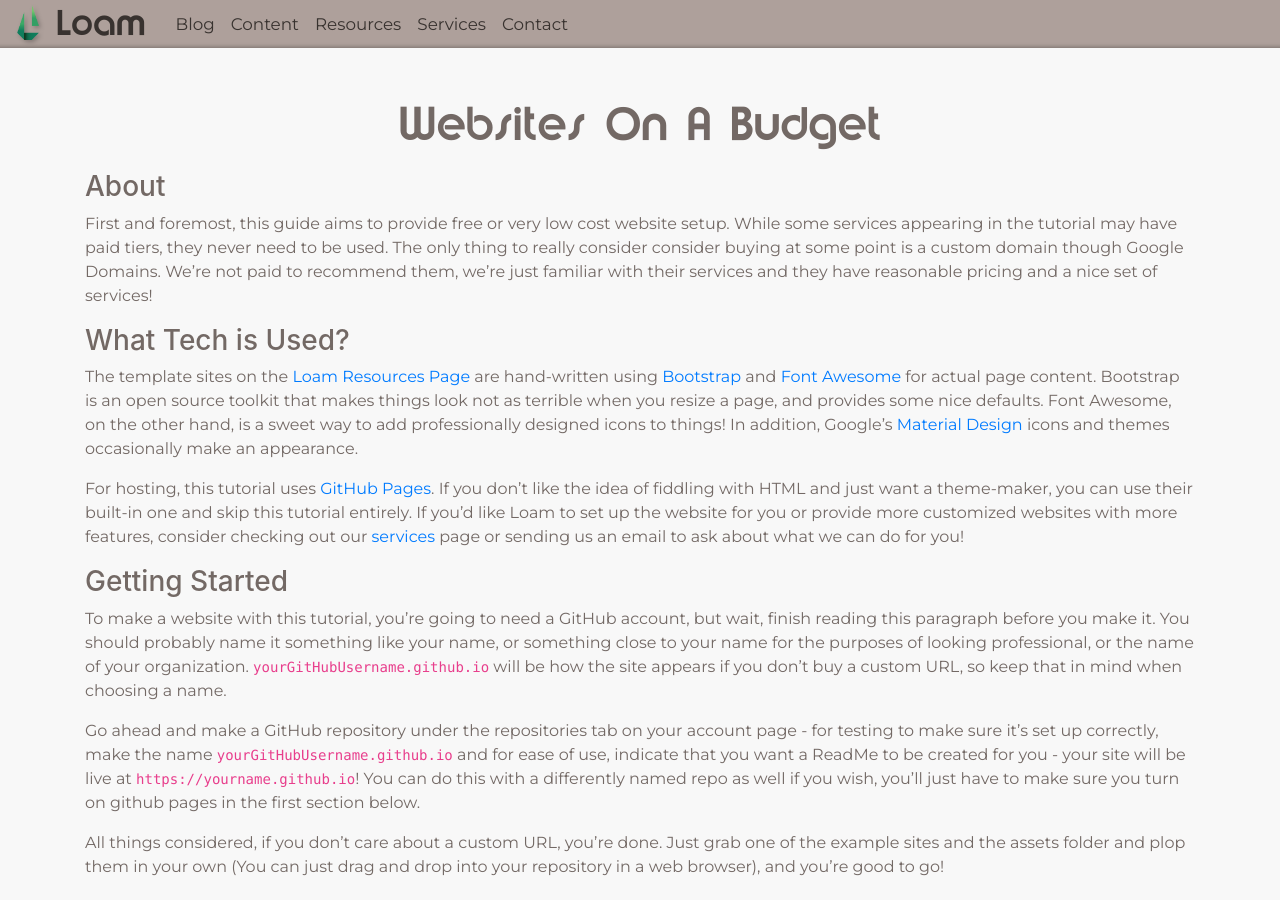
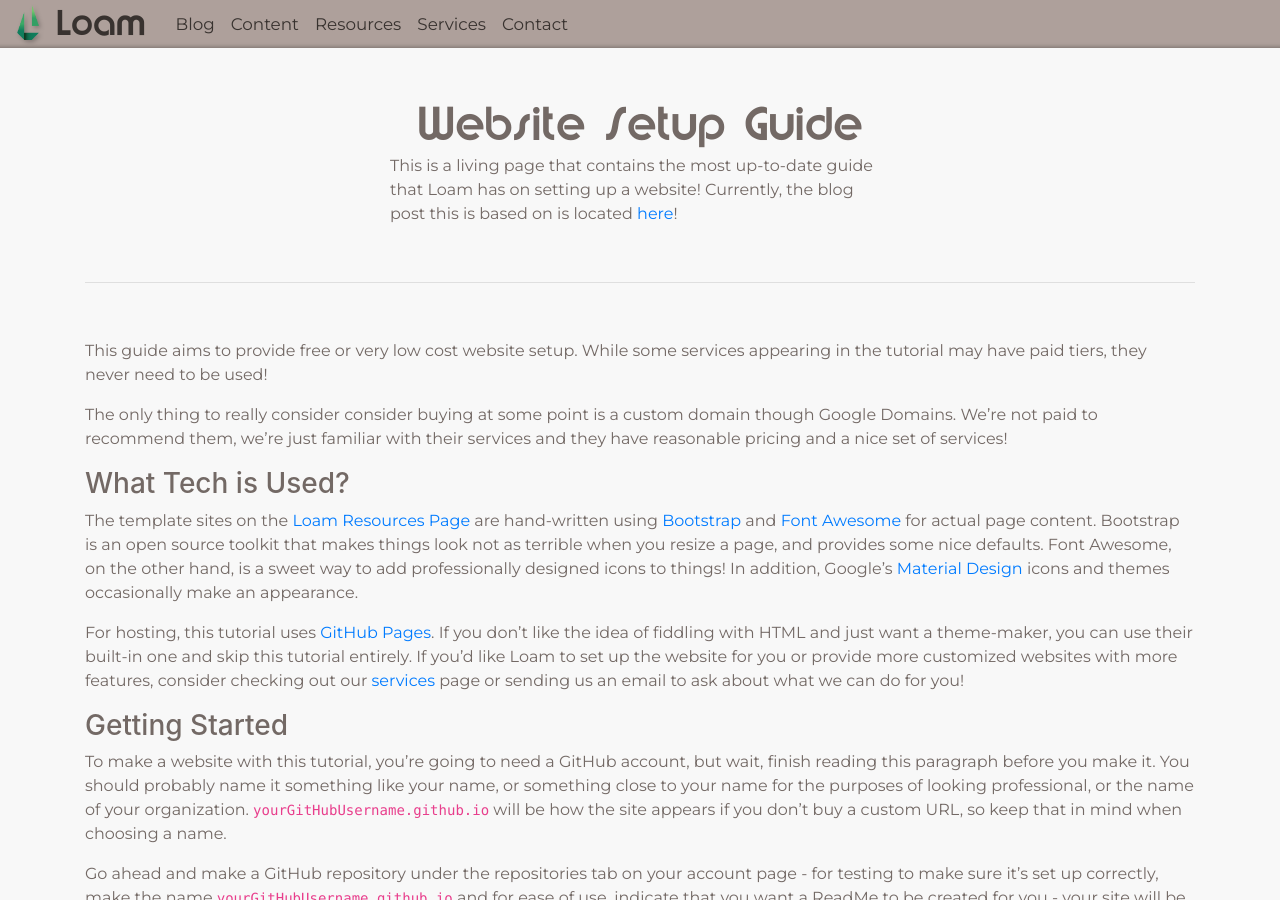
Before and after one commit to LoamNet/net.loam.www, a Jekyll site: the page built from resources/websites/index.md, in a window 1280 px wide and 900 px high. Built offline with Jekyll 4.4.1, drawn with Linux system fonts in a browser that asks for light colours; nearby versions of some CDN libraries.

Commit message:
= Site layout updationg

```diff
--- a/_posts/2019-08-17-websites-on-a-budget.md
+++ b/_posts/2019-08-17-websites-on-a-budget.md
@@ -1,12 +1,12 @@
 ---
 layout: post
 author: matthew
-specialtag: websites-on-a-budget
+specialtag: website-guide
 ---
 
-### About
+This guide aims to provide free or very low cost website setup. While some services appearing in the tutorial may have paid tiers, they never need to be used!
 
-First and foremost, this guide aims to provide free or very low cost website setup. While some services appearing in the tutorial may have paid tiers, they never need to be used. The only thing to really consider consider buying at some point is a custom domain though Google Domains. We're not paid to recommend them, we're just familiar with their services and they have reasonable pricing and a nice set of services!
+The only thing to really consider consider buying at some point is a custom domain though Google Domains. We're not paid to recommend them, we're just familiar with their services and they have reasonable pricing and a nice set of services!
 
 ### What Tech is Used?
 
--- a/blog/index.html
+++ b/blog/index.html
@@ -6,6 +6,7 @@
 keywords: loam, loam llc, blog, blogging, write, writing, writeup, article, articles, tutorial, tutorials
 ---
 <h1>Blog</h1>
+<p class="loam-section-description"></p>
 <ul class="text-left">
   {% for post in site.posts %}
     <li>
--- a/contact/index.html
+++ b/contact/index.html
@@ -6,8 +6,8 @@
 keywords: loam, business, contact, mail, email, twitter, online, contact us, phone, fax, tweet, service, services, contract, contracting, hire
 ---
 <h1>Contact Loam</h1>
-<div class="maxed" style="max-width: 500px;">
-	<p>Want to get in touch? We'd be happy to chat! Send us a message and we'll get back to you as soon as possible!</p>
+<div class="maxed">
+	<p class="loam-section-description">Want to get in touch? We'd be happy to chat! Send us a message and we'll get back to you as soon as possible!</p>
 	<p>
 			<a href="mailto:loam.appAgmailDTcom" class="item" onclick="this.href = this.href.replace(/A/,'&#64;').replace(/DT/,'&#46;')"><i class="fa fa-envelope"></i>&nbsp;Email</span></a>
 			<br/>
--- a/resources/websites/index.md
+++ b/resources/websites/index.md
@@ -2,14 +2,20 @@
 permalink: /resources/websites/
 layout: feature
 title: Website Setup Guide
-description: A step by step guide with pictures on how to set up a free or very low cost website, with SSL Certificate to make all connections HTTPS, using Cloudflare, Google Domains, and Github!
+description: A step by step living guide with pictures that teaches you how to set up a free or very low cost website using Cloudflare, Google Domains, and Github!
 keywords: loam, loam llc, guide, guides, website, site, blog, blogging, webpage, github, github pages, cloudflare, google, google domains
 ---
-{% assign thepost = site.posts | where:"specialtag","websites-on-a-budget" %}
+{% assign thepost = site.posts | where:"specialtag","website-guide" %}
 {% for post in thepost %}
  <div class="text-center">
-  <h1>{{ post.title }}</h1>
+  <h1>Website Setup Guide</h1>
  </div>
+ <p class="maxed">
+  This is a living page that contains the most up-to-date guide that Loam has on setting up a website! Currently, the blog post this is based on is located <a href="{{ post.url }}">here</a>!
+ </p>
+ <br/>
+ <hr/>
+ <br/>
  <!-- <p><strong>{{ post.date | date_to_string }} - {{ thepost.author }}</strong></p> -->
  {{ post.content }}
 {% endfor %}
--- a/services/index.html
+++ b/services/index.html
@@ -13,17 +13,17 @@
 	<div class="row">
 		<div class="col-lg">
 			<h2><strong>Pebbles</strong></h2>
-			<p>Pebbles are small commission-style tasks that have a one-off payment associated with them. An example of a 'pebble' would be something like creating a single web page, a logo concept, an effect for a Unity game, a couple sound bites, or something else that would generally fit within an afternoon or two.
+			<p class="text-left">Pebbles are small commission-style tasks that have a one-off payment associated with them. An example of a 'pebble' would be something like creating a single web page, a logo concept, an effect for a Unity game, a couple sound bites, or something else that would generally fit within an afternoon or two.
 		</div>
 		<br/>
 		<div class="col-lg">
 			<h2><strong>Boulders</strong></h2>
-			<p>Boulders are mid-sized tasks that can generally be broken down into a variety of subtasks. Examples include promotional video creation and editing, interface design, website creation and hosting, and small software tools among other things. Boulders generally take a week or two, and pricing is either done hourly or at a flat rate depending on the task.
+			<p class="text-left">Boulders are mid-sized tasks that can generally be broken down into a variety of subtasks. Examples include promotional video creation and editing, interface design, website creation and hosting, and small software tools among other things. Boulders generally take a week or two, and pricing is either done hourly or at a flat rate depending on the task.
 		</div>
 		<br/>
 		<div class="col-lg">
 			<h2><strong>Mountains</strong></h2>
-			<p>A mountain is a sizable, potentially multi-month contract that a member of Loam undertakes in order to develop a project. A mountain can range from creating an app or smaller game from scratch up to a part-time contract position lasting as long as needed. Pricing is always done hourly.
+			<p class="text-left">A mountain is a sizable, potentially multi-month contract that a member of Loam undertakes in order to develop a project. A mountain can range from creating an app or smaller game from scratch up to a part-time contract position lasting as long as needed. Pricing is always done hourly.
 		</div>
   	</div>
 </div>
```
Also changed, not shown: resources/index.html (+5 -5 lines).
